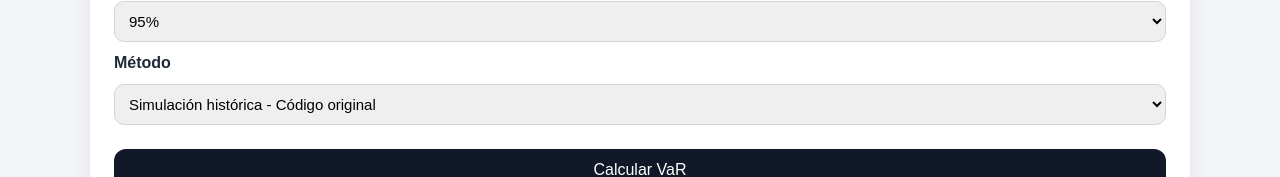
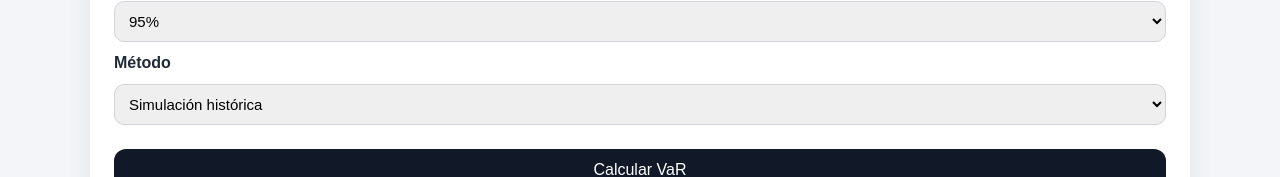
Before and after one commit to rknopmus/var-web-app, a Next.js app: page / in a window 1280 px wide. Shown: the part 417-594 px from the top of the page. Built offline with nearby package versions, Linux system fonts and the light colour scheme.

Commit message:
Update UploadForm.js

```diff
--- a/components/UploadForm.js
+++ b/components/UploadForm.js
@@ -59,11 +59,11 @@ export default function UploadForm({ setData, setError }) {
         <option value="0.99">99%</option>
       </select>
 
-      <label>Método</label>
-      <select value={method} onChange={e => setMethod(e.target.value)}>
-        <option value="historical_original">Simulación histórica - Código original</option>
-        <option value="historical_standard">Simulación histórica - ESF estándar</option>
-      </select>
+<label>Método</label>
+<select value={method} onChange={e => setMethod(e.target.value)}>
+  <option value="historical">Simulación histórica</option>
+  <option value="parametric_normal">Paramétrico Normal</option>
+</select>
 
       <button onClick={handleSubmit}>Calcular VaR</button>
     </div>
```
